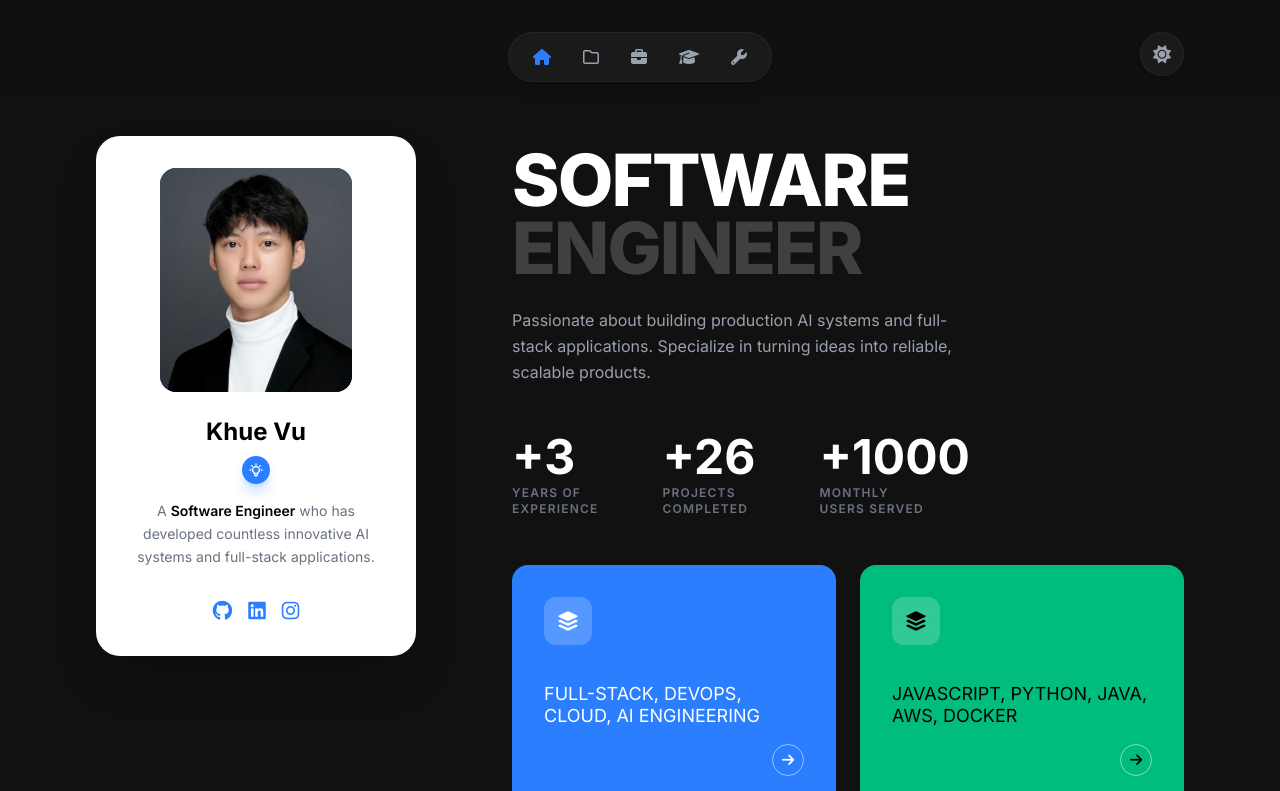
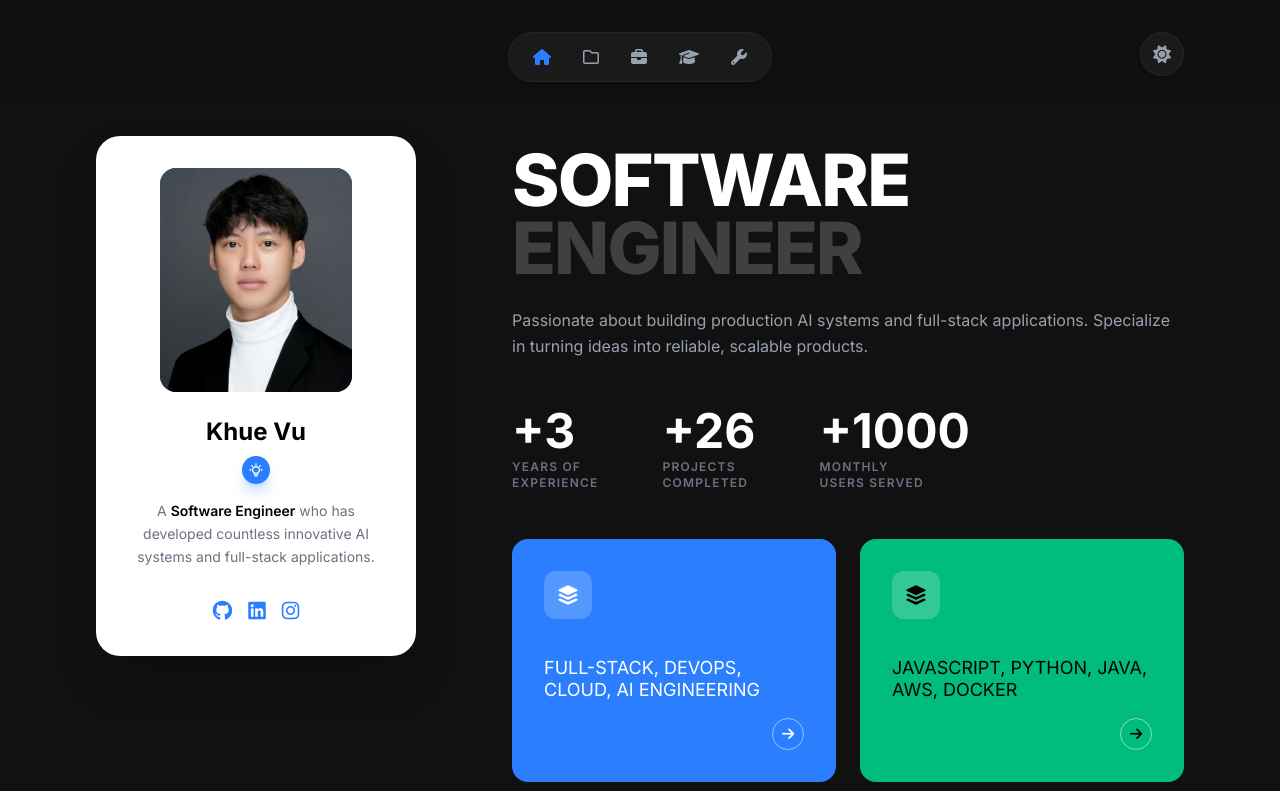
Before and after one commit to kvv190001/vivukhue-portfolio, a Next.js app: page / in a window 1280 px wide. Shown: the top 791 px of the page. Built offline with nearby package versions, Linux system fonts and the light colour scheme; no server answers.

Commit message:
fix layout for bio

```diff
--- a/components/sections/Hero.tsx
+++ b/components/sections/Hero.tsx
@@ -13,7 +13,7 @@ export default function Hero() {
     <section className="space-y-12 mt-12 lg:mt-12" id="hero">
       <Reveal>
         <HeroTitle lines={["SOFTWARE", "ENGINEER"]} />
-        <p className="text-gray-400 light:text-gray-600 max-w-md text-sm sm:text-base leading-relaxed">
+        <p className="text-gray-400 light:text-gray-600 text-sm sm:text-base leading-relaxed">
           Passionate about building production AI systems and full-stack
           applications. Specialize in turning ideas into reliable, scalable
           products.
```
Also changed, not shown: 1 other file (tests, documents, lock files or other folders).
